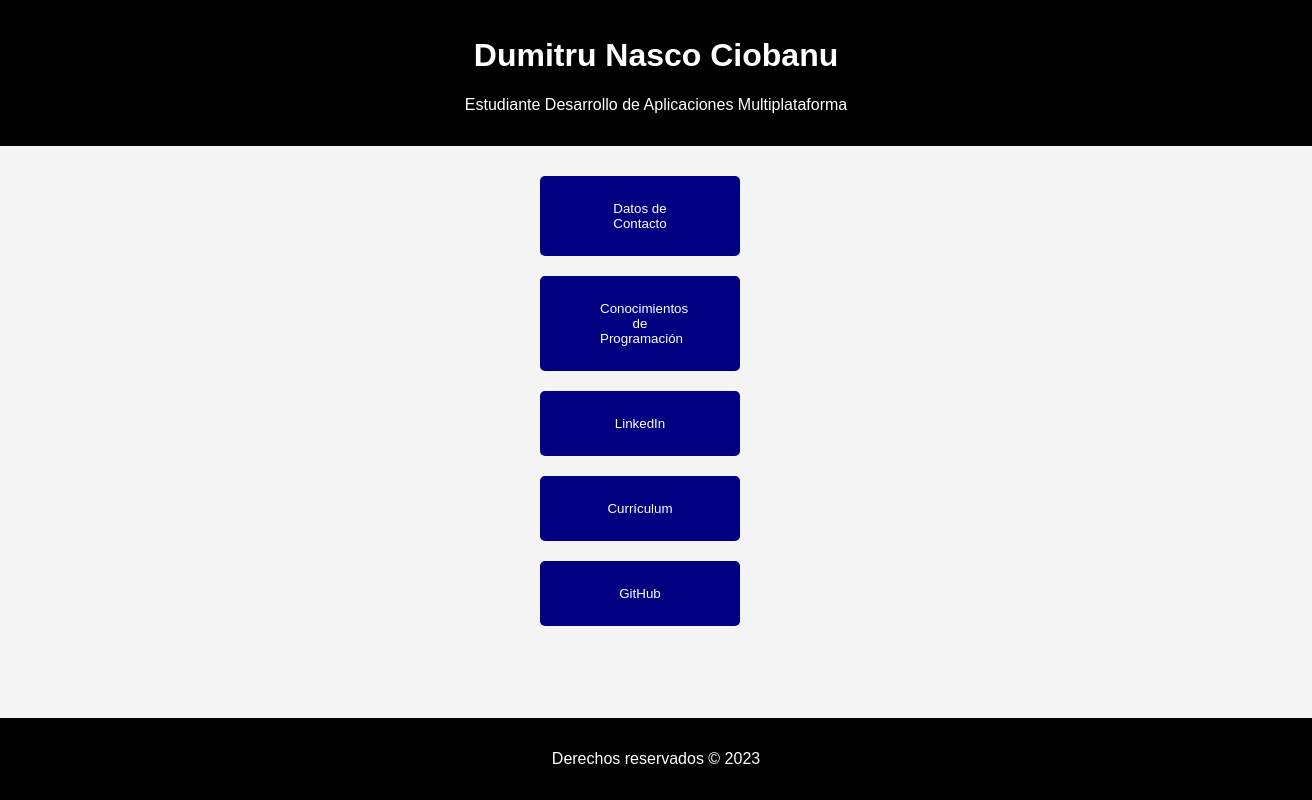
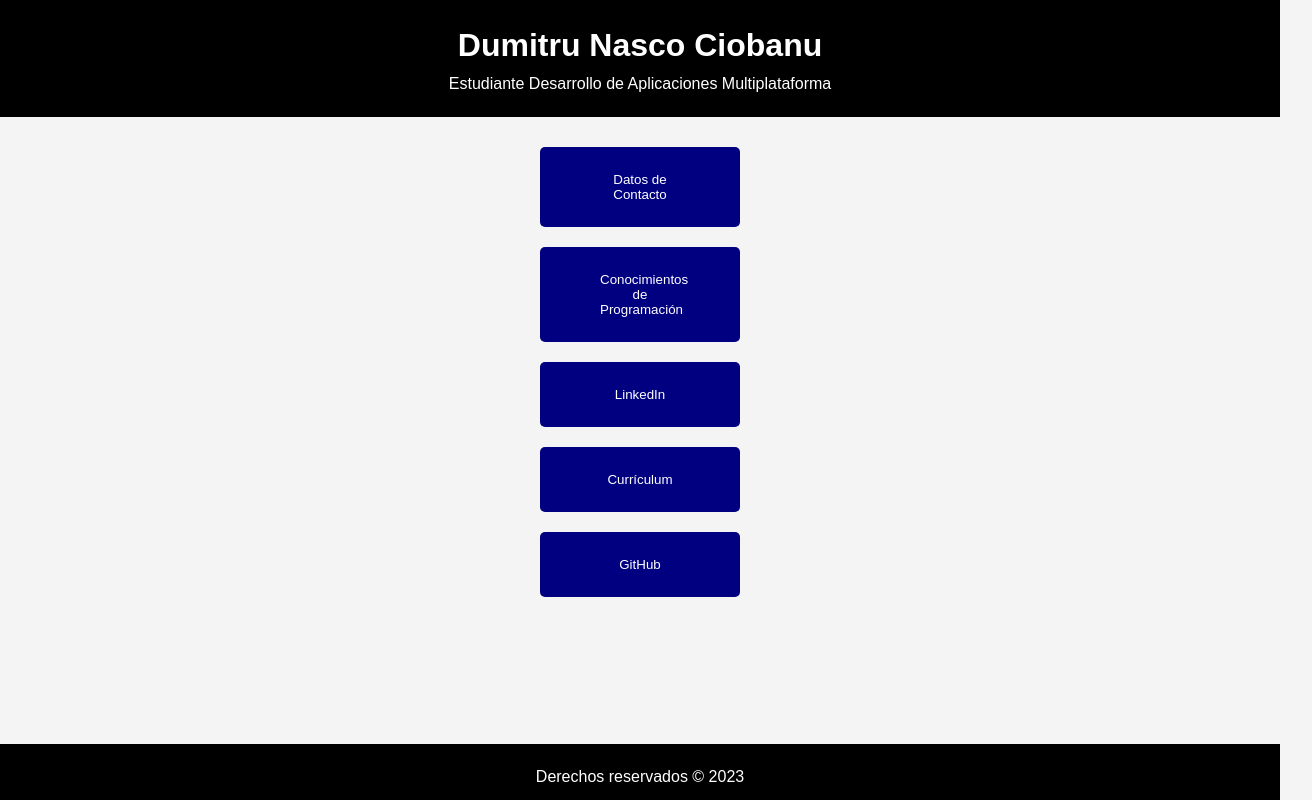
Before and after one commit to DUMITRUNSC/pagina, a plain HTML site: page index.html in a window 1280 px wide. Shown: the whole page, 1312 px wide, since content can reach past the window. Drawn offline with Linux system fonts and the light colour scheme.

Commit message:
Primer commit, subiendo el sitio web

```diff
--- a/datos.css
+++ /dev/null
@@ -1,66 +0,0 @@
-body,
-html {
-    height: 100%;
-    margin: 0;
-    padding: 0;
-    display: flex;
-    flex-direction: column;
-    justify-content: flex-start;
-    font-family: Arial, sans-serif;
-    background-color: #f4f4f4;
-}
-
-header,
-footer {
-    background-color: #000;
-    color: white;
-    text-align: center;
-    padding: 1em;
-    width: 100%;
-}
-
-nav {
-    display: flex;
-    flex-direction: column;
-    /* Alinea los botones verticalmente */
-    align-items: center;
-    /* Centra los botones horizontalmente */
-    margin-top: 20px;
-    /* Agrega margen superior si es necesario */
-}
-
-button {
-    background-color: #000080;
-    /* Color azul marino para los botones */
-    color: white;
-    border: none;
-    padding: 25px 60px;
-    /* Ajusta el padding para un tamaño medio */
-    margin: 10px 0;
-    /* Espacio entre botones */
-    border-radius: 5px;
-    cursor: pointer;
-    transition: background-color 0.3s;
-    width: 60%;
-    /* Ajusta el ancho para un tamaño medio */
-    max-width: 200px;
-    /* Máximo ancho para controlar el tamaño en pantallas grandes */
-}
-
-button:hover {
-    background-color: #0056b3;
-    /* Un tono de azul más claro para el hover */
-}
-
-h1,
-h2 {
-    color: white;
-}
-
-footer {
-    background-color: #000;
-    color: white;
-    position: fixed;
-    bottom: 0;
-    width: 100%;
-}
--- a/paginaPrincipal.html
+++ b/index.html
@@ -5,7 +5,7 @@
     <meta charset="UTF-8">
     <meta name="viewport" content="width=device-width, initial-scale=1.0">
     <title>Dumitru Nasco Ciobanu</title>
-    <link rel="stylesheet" href="paginaPrincipal.css">
+    <link rel="stylesheet" href="styles.css">
 </head>
 
 <body>
--- a/paginaPrincipal.css
+++ /dev/null
@@ -1,66 +0,0 @@
-body,
-html {
-    height: 100%;
-    margin: 0;
-    padding: 0;
-    display: flex;
-    flex-direction: column;
-    justify-content: flex-start;
-    font-family: Arial, sans-serif;
-    background-color: #f4f4f4;
-}
-
-header,
-footer {
-    background-color: #000;
-    color: white;
-    text-align: center;
-    padding: 1em;
-    width: 100%;
-}
-
-nav {
-    display: flex;
-    flex-direction: column;
-    /* Alinea los botones verticalmente */
-    align-items: center;
-    /* Centra los botones horizontalmente */
-    margin-top: 20px;
-    /* Agrega margen superior si es necesario */
-}
-
-button {
-    background-color: #000080;
-    /* Color azul marino para los botones */
-    color: white;
-    border: none;
-    padding: 25px 60px;
-    /* Ajusta el padding para un tamaño medio */
-    margin: 10px 0;
-    /* Espacio entre botones */
-    border-radius: 5px;
-    cursor: pointer;
-    transition: background-color 0.3s;
-    width: 60%;
-    /* Ajusta el ancho para un tamaño medio */
-    max-width: 200px;
-    /* Máximo ancho para controlar el tamaño en pantallas grandes */
-}
-
-button:hover {
-    background-color: #0056b3;
-    /* Un tono de azul más claro para el hover */
-}
-
-h1,
-h2 {
-    color: white;
-}
-
-footer {
-    background-color: #000;
-    color: white;
-    position: fixed;
-    bottom: 0;
-    width: 100%;
-}
--- a/conocimientos.css
+++ b/styles.css
@@ -6,10 +6,31 @@
 }
 
 /* Estilo general del cuerpo de la página */
-body {
+body,
+html {
+    height: 100%;
     font-family: 'Arial', sans-serif;
     line-height: 1.6;
     background-color: #f4f4f4;
+    display: flex;
+    flex-direction: column;
+    justify-content: flex-start;
+}
+
+/* Estilos para la cabecera y footer */
+header,
+footer {
+    background-color: #000;
+    color: #fff;
+    text-align: center;
+    padding: 20px 0;
+    width: 100%;
+}
+
+/* Estilo para el footer fijo */
+footer {
+    position: fixed;
+    bottom: 0;
 }
 
 /* Estilo del contenedor para centrar el contenido */
@@ -19,17 +40,34 @@ body {
     overflow: hidden;
 }
 
-/* Estilos para la cabecera */
-header {
-    background-color: #000;
-    color: #fff;
-    padding: 20px 0;
-    text-align: center;
-}
-
 /* Estilo para los títulos principales */
 .heading {
     color: #fff;
+}
+
+/* Estilos para nav y los botones */
+nav {
+    display: flex;
+    flex-direction: column;
+    align-items: center;
+    margin-top: 20px;
+}
+
+button {
+    background-color: #000080;
+    color: white;
+    border: none;
+    padding: 25px 60px;
+    margin: 10px 0;
+    border-radius: 5px;
+    cursor: pointer;
+    transition: background-color 0.3s;
+    width: 60%;
+    max-width: 200px;
+}
+
+button:hover {
+    background-color: #0056b3;
 }
 
 /* Estilos para las secciones principales */
@@ -46,7 +84,6 @@ header {
 .section-title .heading {
     color: #4CAF50;
     margin-bottom: 40px;
-    /* Aumentado de 20px a 40px para añadir más espacio */
     padding-bottom: 10px;
     border-bottom: 2px solid #4CAF50;
 }
@@ -57,16 +94,6 @@ header {
     list-style: none;
 }
 
-/* Estilos para cada habilidad y curso */
-.skill,
-.course {
-    background: #f4f4f4;
-    margin: 10px 0;
-    padding: 10px;
-    border: 1px solid #ddd;
-    border-radius: 5px;
-}
-
 /* Estilos para el footer */
 footer {
     background-color: #000;
@@ -74,10 +101,9 @@ footer {
     text-align: center;
     padding: 10px 0;
     width: 100%;
-    /* Se eliminó 'position: fixed;' y 'bottom: 0;' para que el footer sea estático */
 }
 
 /* Estilo para el texto de derechos de autor en el footer */
-footer .copyright {
+footer p {
     margin-top: 10px;
 }
```
Also changed, not shown: conocimientos.html (+1 -1 lines), datos.html (+1 -1 lines), 1 other file.
